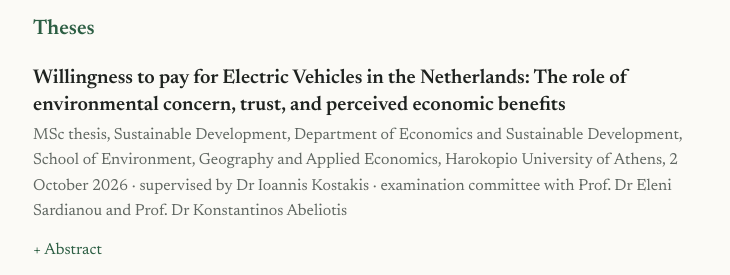
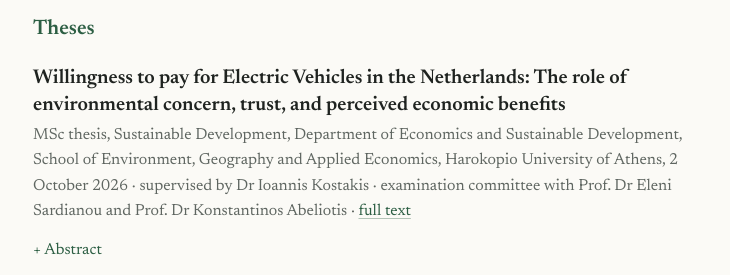
Before and after one commit to ThomasNtinelis/thomasntinelis.github.io, a plain HTML site: page research.html in a window 1280 px wide. Shown: the part 860-1135 px from the top of the page, without its empty margins (431-1161 px from the left). Drawn offline with Linux system fonts and the light colour scheme.

Commit message:
Link HUA thesis full text in Estia repository

```diff
--- a/research.html
+++ b/research.html
@@ -45,7 +45,7 @@
 <h2>Theses</h2>
 <div class="entry">
   <h3>Willingness to pay for Electric Vehicles in the Netherlands: The role of environmental concern, trust, and perceived economic benefits</h3>
-  <p class="meta">MSc thesis, Sustainable Development, Department of Economics and Sustainable Development, School of Environment, Geography and Applied Economics, Harokopio University of Athens, 2 October 2026 · supervised by Dr Ioannis Kostakis · examination committee with Prof. Dr Eleni Sardianou and Prof. Dr Konstantinos Abeliotis</p>
+  <p class="meta">MSc thesis, Sustainable Development, Department of Economics and Sustainable Development, School of Environment, Geography and Applied Economics, Harokopio University of Athens, 2 October 2026 · supervised by Dr Ioannis Kostakis · examination committee with Prof. Dr Eleni Sardianou and Prof. Dr Konstantinos Abeliotis · <a href="https://estia.hua.gr/handle/123456789/22738" target="_blank" rel="noopener">full text</a></p>
   <details>
     <summary>Abstract</summary>
     <div><p>The transition to electric vehicles (EVs) is a central pillar of European and Dutch climate policy. As the Netherlands phases out purchase incentives, including the SEPP subsidy and tax exemptions, consumer willingness to pay (WTP) becomes a decisive factor for the continued diffusion of electric vehicles. This thesis investigates the factors that influence willingness to pay for electric vehicles in the Netherlands, focusing on the role of environmental concern, trust in sustainability claims, perceived economic benefits, and socio-demographic characteristics, with a sample drawn mainly from the southern provinces of Limburg and Noord-Brabant.</p>
```
